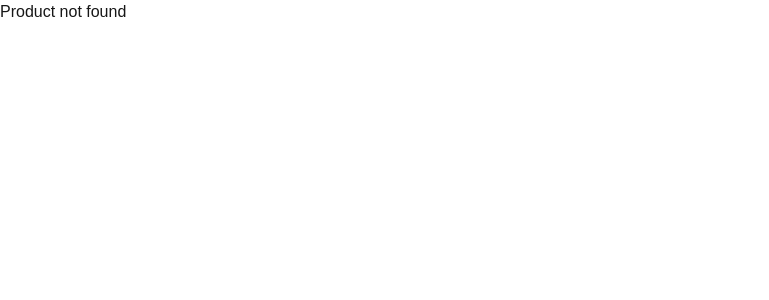
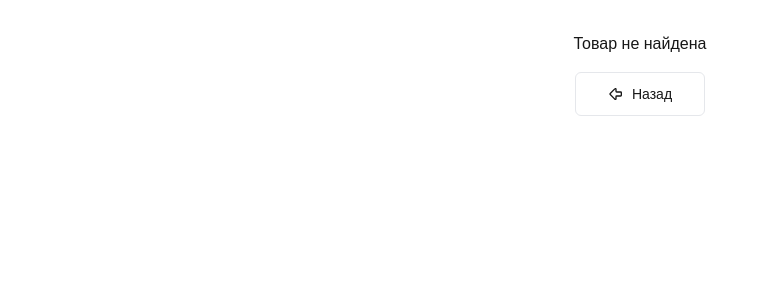
Before and after one commit to dmiweb/products-app-next, a Next.js app: page /products/1 in a window 1280 px wide. Before the commit this address had no page. Shown: the top 300 px of the page, without its empty margins (0-769 px from the left). Built offline with nearby package versions, Linux system fonts and the light colour scheme.

Commit message:
fix ProductCardDetailed

```diff
--- a/components/products/ProductCard.tsx
+++ b/components/products/ProductCard.tsx
@@ -5,7 +5,7 @@ import { TProduct } from '@/types';
 import { Card, CardHeader, CardFooter, CardTitle, CardDescription, CardContent } from '@/components/ui/card';
 import Image from 'next/image';
 import { Button } from "../ui/button";
-// import { HeartIcon, Trash2Icon } from "lucide-react"
+import { HeartIcon, Trash2Icon } from "lucide-react"
 import { useState } from 'react';
 
 type ProductCardProps = {
@@ -50,10 +50,10 @@ export function ProductCard({ product, isFavorite }: ProductCardProps) {
           variant="ghost"
           size="icon"
           aria-label="Удалить товар"
-          className="absolute -top-5 right-1 cursor-pointer opacity-0 group-hover:opacity-100 transition-opacity duration-200"
+          className="absolute top-0 right-1 cursor-pointer opacity-0 group-hover:opacity-100 transition-opacity duration-200"
           onClick={handleDelete}
         >
-          {/* <Trash2Icon /> */}
+          <Trash2Icon />
         </Button>
       </CardHeader>
 
@@ -81,9 +81,9 @@ export function ProductCard({ product, isFavorite }: ProductCardProps) {
           className="cursor-pointer"
           onClick={handleToggleFavorite}
         >
-          {/* <HeartIcon
+          <HeartIcon
             className={cn("size-4.5", isFavorite && "fill-red-500 text-red-500")}
-          /> */}
+          />
         </Button>
       </CardFooter>
     </Card>
--- a/components/products/ProductCardDetailed.tsx
+++ b/components/products/ProductCardDetailed.tsx
@@ -22,8 +22,8 @@ export function ProductCardDetailed({
 }: ProductCardDetailedProps) {
 
   return (
-    <div className="flex flex-col items-center">
-      <Card className="w-2xl my-2">
+    <div className="flex flex-col items-center gap-3 w-[600px] mx-auto p-4">
+      <Card>
         <CardHeader className="relative">
           <CardTitle className="text-2xl line-clamp-1">{product.title}</CardTitle>
           <CardDescription className="text-lg break-all">
@@ -33,19 +33,19 @@ export function ProductCardDetailed({
             variant="ghost"
             size="icon"
             aria-label="Удалить товар"
-            className="absolute -top-4 right-2 size-10 cursor-pointer"
-            onClick={() => deleteProduct(product.id)}
+            className="absolute top-1 right-3 size-10 cursor-pointer"
+            onClick={() => {deleteProduct(product.id); onBack()}}
           >
             <Trash2Icon className="size-5" />
           </Button>
         </CardHeader>
 
-        <CardContent className="mx-auto  overflow-hidden">
+        <CardContent className="flex justify-center">
           <Image
             src={product.thumbnail!}
             width={400}
             height={400}
-            className="w-full h-full object-contain object-center text-sm line-clamp-1"
+            className="object-contain object-center text-sm line-clamp-1"
             alt={product.title || ''}
           />
         </CardContent>
--- a/pages/products/[id].tsx
+++ b/pages/products/[id].tsx
@@ -2,28 +2,46 @@ import { useRouter } from "next/router";
 import { useState, useEffect, useMemo } from "react";
 import { useProductStore } from "@/store/useProductStore";
 import { TProduct } from "@/types";
+import { Button } from "@/components/ui/button";
+import { ProductCardDetailed } from "@/components/products/ProductCardDetailed";
+import { ArrowBigLeft } from "lucide-react"
 
 export default function ProductPage() {
   const router = useRouter();
   const { id } = router.query;
 
-  const { getProduct } = useProductStore();
+  const { favorites, getProduct, toggleFavorite, deleteProduct } = useProductStore();
+  const isFavorite = favorites.some(fav => fav.id === Number(id));
 
   const product = useMemo(() => {
     return getProduct(Number(id));
   }, [id]);
 
   if (!product) {
-    return <div>Product not found</div>;
+    return (
+      <div className="flex flex-col items-center gap-4 p-8">
+        <h1>Товар не найдена</h1>
+        <Button
+          variant="outline"
+          size="lg"
+          aria-label="Назад к списку товаров"
+          className="cursor-pointer"
+          onClick={() => router.push('/')}
+        >
+          <ArrowBigLeft />
+          Назад
+        </Button>
+      </div>
+    )
   }
 
   return (
-    <div>
-      <div className="product-card">
-        <img src={product.thumbnail} alt={product.title} />
-        <h3>{product.title}</h3>
-        <p>${product.price}</p>
-      </div>
-    </div>
+    <ProductCardDetailed
+      product={product}
+      isFavorite={isFavorite}
+      toggleFavorite={toggleFavorite}
+      deleteProduct={deleteProduct}
+      onBack={() => router.back()}
+    />
   );
 }
--- a/styles/globals.css
+++ b/styles/globals.css
@@ -17,7 +17,6 @@
 html,
 body {
   max-width: 100vw;
-  overflow-x: hidden;
 }
 
 body {
```
